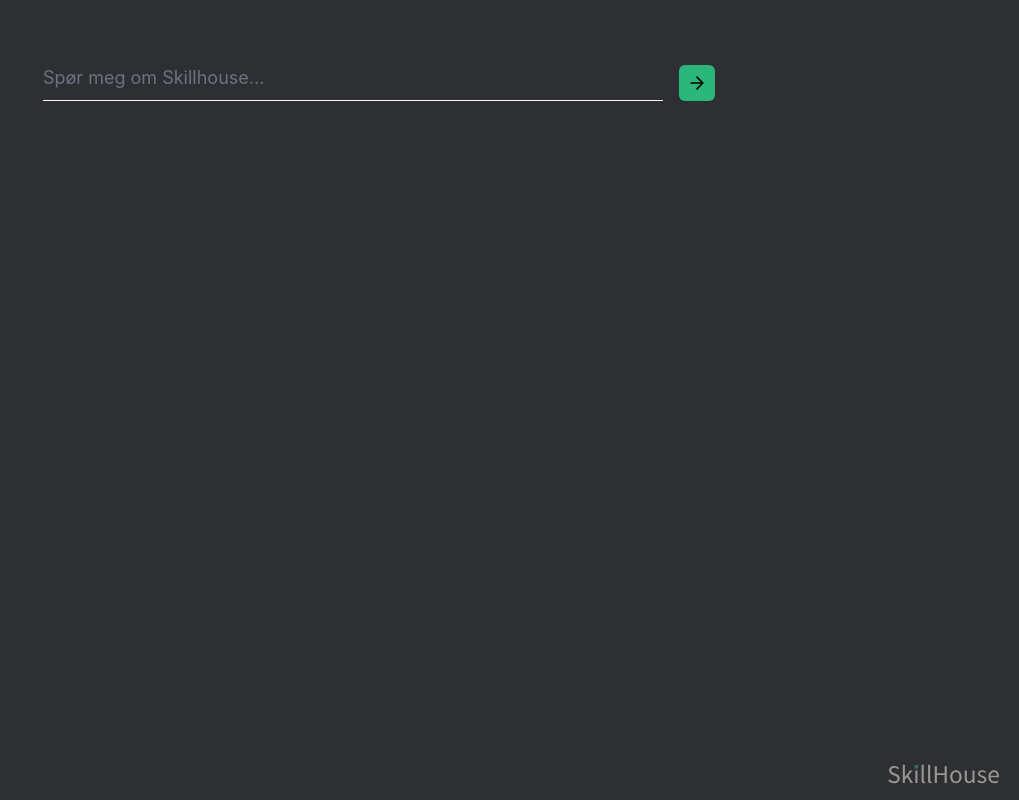
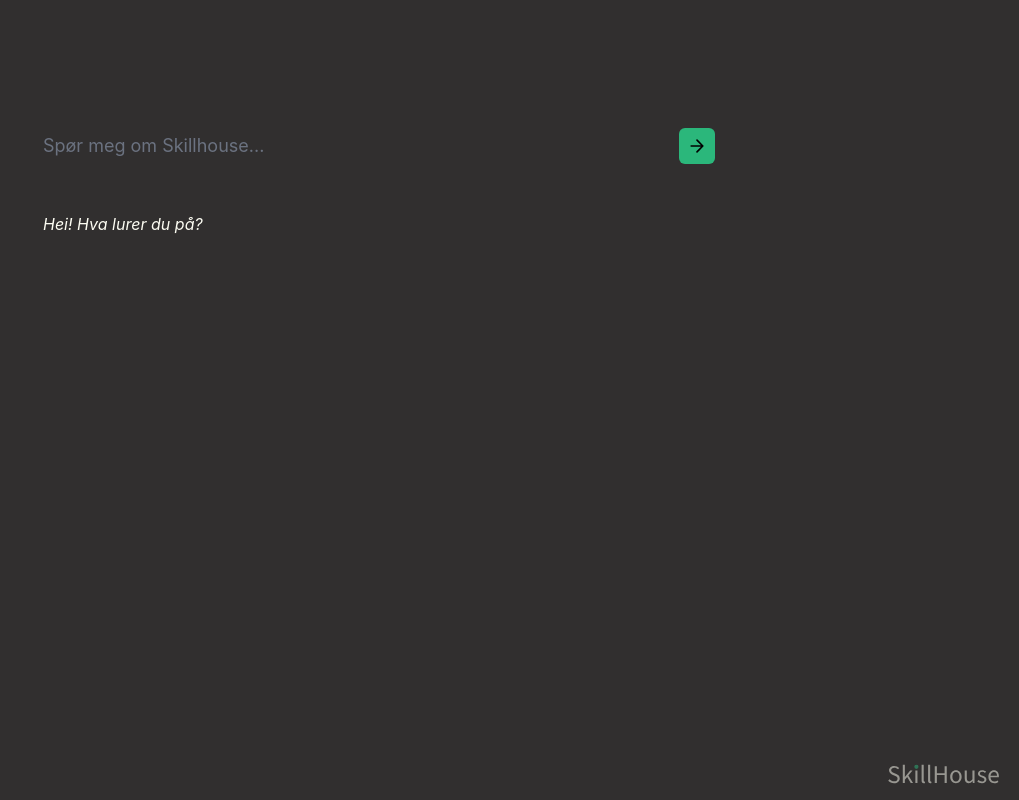
Before and after one commit to JarlJEB/InfoPage-Skillhouse, a Next.js app: page / in a window 1280 px wide. Shown: the whole page, without its empty margins (261-1280 px from the left). Built offline with nearby package versions, Linux system fonts and the light colour scheme.

Commit message:
Versjon 5 – forbedret flyt, fade og farge

```diff
--- a/pages/index.js
+++ b/pages/index.js
@@ -8,24 +8,37 @@ export default function InfoPage() {
   const [messageCount, setMessageCount] = useState(0);
 
   useEffect(() => {
-    setPlaceholder('Spør meg om Skillhouse...');
+    const intro = "Hei! Hva lurer du på?";
+    const words = intro.split(' ');
+    let i = 0;
+    const interval = setInterval(() => {
+      setMessages([{ from: 'bot', text: words.slice(0, i + 1).join(' ') }]);
+      i++;
+      if (i === words.length) {
+        clearInterval(interval);
+        setPlaceholder('Spør meg om Skillhouse...');
+      }
+    }, 150);
   }, []);
 
   const handleSend = () => {
     if (!input.trim()) return;
     const question = input.trim();
     setInput('');
-    setMessages((prev) => [...prev, { from: 'user', text: question }]);
+    setMessageCount((count) => count + 1);
+    setMessages((prev) => {
+      const updated = [{ from: 'user', text: question }, ...prev];
+      return updated.slice(0, 6); // 3 par av spørsmål/svar
+    });
+
     setIsTyping(true);
-    setMessageCount((count) => count + 1);
-
     const words = "Takk for spørsmålet! Skillhouse leverer rådgivning innen teknologi, ingeniørfag og salg.".split(' ');
     let i = 0;
     const interval = setInterval(() => {
       setMessages((prev) => {
-        const existing = prev.filter((m) => m.from !== 'bot');
-        const botMsg = { from: 'bot', text: words.slice(0, i + 1).join(' ') };
-        return [...existing, botMsg];
+        const withoutBot = prev.filter((m) => m.from !== 'bot');
+        const newBotMsg = { from: 'bot', text: words.slice(0, i + 1).join(' ') };
+        return [newBotMsg, ...withoutBot].slice(0, 6);
       });
       i++;
       if (i === words.length) {
@@ -39,13 +52,13 @@ export default function InfoPage() {
   };
 
   return (
-    <main className="min-h-screen flex flex-col items-center px-4 pt-16 relative">
+    <main className="min-h-screen flex flex-col items-center px-4 pt-32 relative bg-[#312f2f] text-skillwhite font-sans">
       <div className="w-full max-w-2xl">
-        <div className="mb-8">
-          <div className="flex items-center mb-4">
+        <div className="mb-12">
+          <div className="flex items-center">
             <input
               type="text"
-              className="bg-transparent border-b border-skillwhite text-skillwhite placeholder-gray-500 focus:outline-none flex-1 text-lg pb-2"
+              className="bg-transparent border-none text-skillwhite placeholder-gray-500 focus:outline-none flex-1 text-lg"
               placeholder={placeholder}
               value={input}
               onChange={(e) => setInput(e.target.value)}
@@ -66,7 +79,7 @@ export default function InfoPage() {
           {messages.map((msg, i) => (
             <p
               key={i}
-              className={`whitespace-pre-wrap transition-opacity duration-300 ${
+              className={`whitespace-pre-wrap transition-opacity duration-500 ${
                 msg.from === 'bot' ? 'italic text-skillwhite' : 'font-semibold text-skillwhite'
               }`}
             >
```
